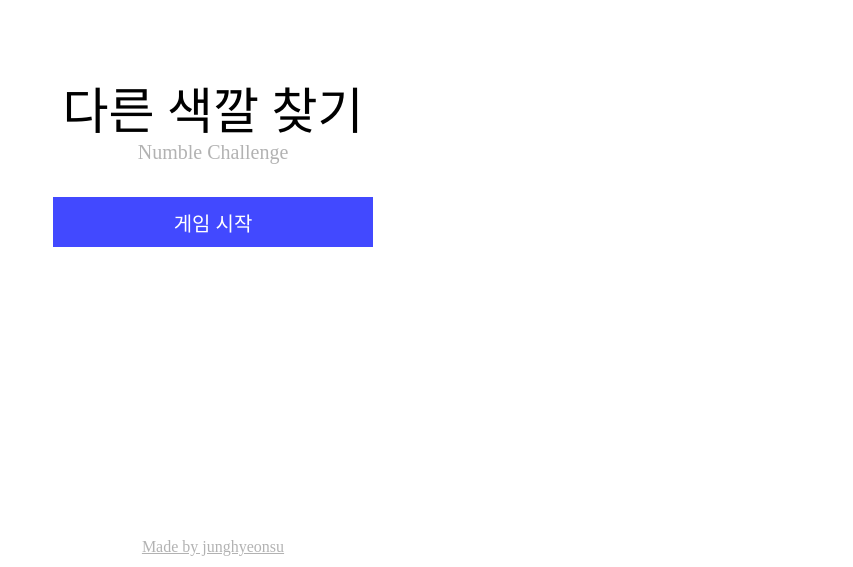
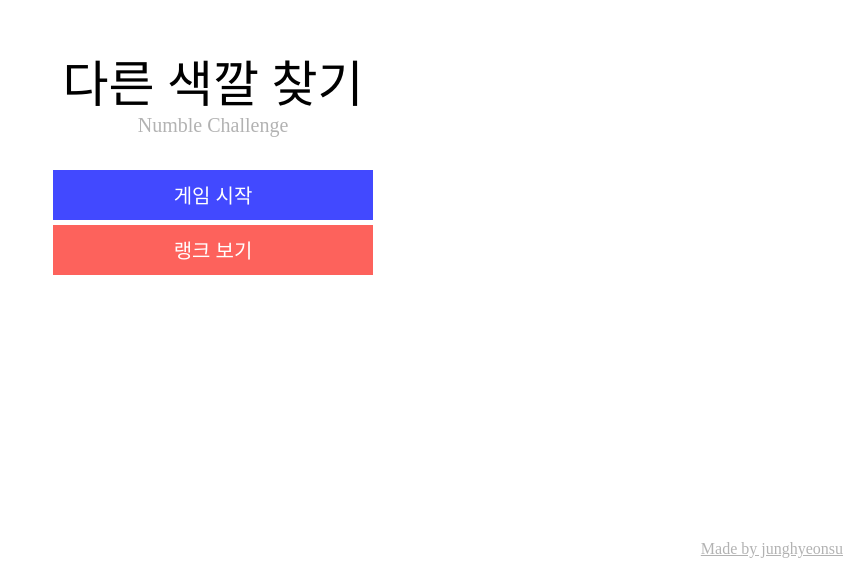
Before and after one commit to junghyeonsu/find-different-color, a React (Create React App) app: page / in a window 1280 px wide. Shown: the part 233-800 px from the top of the page, without its empty margins (427-1280 px from the left). Built offline with nearby package versions, Linux system fonts and the light colour scheme; no server answers; the database is empty; a web font is replaced by a local one.

Commit message:
feat: Rank 페이지 생성

```diff
--- a/src/App.tsx
+++ b/src/App.tsx
@@ -3,7 +3,7 @@ import { Route, Routes } from 'react-router-dom';
 import { useSetRecoilState } from 'recoil';
 
 import { Footer } from './components';
-import { Home, Play } from './pages';
+import { Home, Play, Rank } from './pages';
 import store from './utils/store';
 import { userNameState } from './recoil/auth';
 import { USER_NAME } from './constants';
@@ -25,6 +25,7 @@ function App() {
       <Routes>
         <Route path="/" element={<Home />} />
         <Route path="/play" element={<Play />} />
+        <Route path="/rank" element={<Rank />} />
       </Routes>
       <Footer />
     </>
--- a/src/components/Footer/styled.ts
+++ b/src/components/Footer/styled.ts
@@ -1,14 +1,10 @@
 import styled from 'styled-components';
 
 export const Container = styled.div`
-  display: flex;
-  justify-content: center;
-  align-items: center;
-  width: 100vw;
-  height: 40px;
-  position: absolute;
+  position: fixed;
+  margin: 10px;
   bottom: 0;
-  left: 0;
+  right: 0;
 `;
 
 export const Name = styled.a`
--- a/src/pages/Home/index.tsx
+++ b/src/pages/Home/index.tsx
@@ -1,6 +1,6 @@
 import { useCallback, useState } from 'react';
 import { useRecoilValue } from 'recoil';
-import { useNavigate } from 'react-router-dom';
+import { useNavigate, Link } from 'react-router-dom';
 
 import { userNameState } from '../../recoil/auth';
 import { GameStartModal } from '../../components';
@@ -29,6 +29,9 @@ function Home(): JSX.Element {
       <Styled.Title>다른 색깔 찾기</Styled.Title>
       <Styled.SubTitle>Numble Challenge</Styled.SubTitle>
       <Styled.PlayButton onClick={onOpenModal}>게임 시작</Styled.PlayButton>
+      <Link to="/rank">
+        <Styled.RankButton>랭크 보기</Styled.RankButton>
+      </Link>
       <GameStartModal openModal={openModal} onCloseModal={onCloseModal} />
     </Styled.Container>
   );
--- a/src/pages/Home/styled.ts
+++ b/src/pages/Home/styled.tsx
@@ -35,3 +35,18 @@ export const PlayButton = styled.button`
     background-color: rgba(66, 73, 255, 0.5);
   }
 `;
+
+export const RankButton = styled.button`
+  width: 320px;
+  height: 50px;
+  background-color: #fd625c;
+  border: none;
+  color: white;
+  font-size: 20px;
+  transition: 0.2s all ease;
+
+  :hover {
+    cursor: pointer;
+    background-color: #fd625c43;
+  }
+`;
--- a/src/pages/Play/index.tsx
+++ b/src/pages/Play/index.tsx
@@ -62,8 +62,6 @@ function Play(): JSX.Element {
       stopTimer();
       onOpenModal();
       resetTimer();
-      console.log('실행');
-
       addRecordInStore(stage, point);
     }
   }, [addRecordInStore, onOpenModal, point, resetTimer, stage, stopTimer, time]);
--- /dev/null
+++ b/src/pages/Rank/index.tsx
@@ -0,0 +1,44 @@
+import { useEffect, useState } from 'react';
+import { Link } from 'react-router-dom';
+import { DocumentData } from 'firebase/firestore';
+
+import useFirestore, { UsersRecordProps } from '../../hooks/useFirestore';
+import JSUtility from '../../utils/JSUtility';
+import * as Styled from './styled';
+
+function Rank(): JSX.Element {
+  const { getRecordsInStore } = useFirestore();
+
+  const [userList, setUserList] = useState<UsersRecordProps[] | DocumentData[]>([]);
+
+  useEffect(() => {
+    (async () => {
+      const records = await getRecordsInStore();
+      const recordsMap = records.docs.map(doc => doc.data());
+      setUserList(recordsMap);
+    })();
+  }, [getRecordsInStore]);
+
+  return (
+    <Styled.Container>
+      <Link to="/">
+        <Styled.HomeButton>홈으로</Styled.HomeButton>
+      </Link>
+      <Styled.Title>랭킹</Styled.Title>
+      <Styled.RankContainer>
+        {userList.map((data, index) => {
+          return (
+            <Styled.Row key={data.time}>
+              <Styled.Rank>{index + 1}등</Styled.Rank>
+              <Styled.UserName>{data.userName}님</Styled.UserName>
+              <Styled.Stage>{data.stage}단계</Styled.Stage>
+              <Styled.Point>{JSUtility.includeCommaInNumber(data.point)}점</Styled.Point>
+            </Styled.Row>
+          );
+        })}
+      </Styled.RankContainer>
+    </Styled.Container>
+  );
+}
+
+export default Rank;
--- /dev/null
+++ b/src/pages/Rank/styled.tsx
@@ -0,0 +1,55 @@
+import styled from 'styled-components';
+
+export const Container = styled.div`
+  position: relative;
+  display: flex;
+  flex-direction: column;
+  justify-content: center;
+  align-items: center;
+  row-gap: 10px;
+  width: 100vw;
+`;
+
+export const Title = styled.h1`
+  font-size: 50px;
+`;
+
+export const HomeButton = styled.button`
+  position: absolute;
+  top: 0;
+  left: 0;
+  width: 100px;
+  height: 55px;
+  border: none;
+  background-color: rgba(66, 73, 255, 0.1);
+  color: rgba(66, 73, 255, 1);
+  font-size: 20px;
+  transition: 0.2s all ease;
+
+  :hover {
+    cursor: pointer;
+    background-color: rgba(66, 73, 255, 1);
+    border: 5px solid rgba(66, 73, 255, 1);
+    color: white;
+  }
+`;
+
+export const RankContainer = styled.div`
+  display: flex;
+  flex-direction: column;
+  width: 360px;
+  row-gap: 10px;
+`;
+
+export const Row = styled.div`
+  display: flex;
+  column-gap: 10px;
+`;
+
+export const Rank = styled.div``;
+
+export const UserName = styled.div``;
+
+export const Point = styled.div``;
+
+export const Stage = styled.div``;
--- a/src/pages/index.ts
+++ b/src/pages/index.ts
@@ -1,2 +1,3 @@
 export { default as Home } from './Home';
 export { default as Play } from './Play';
+export { default as Rank } from './Rank';
```
